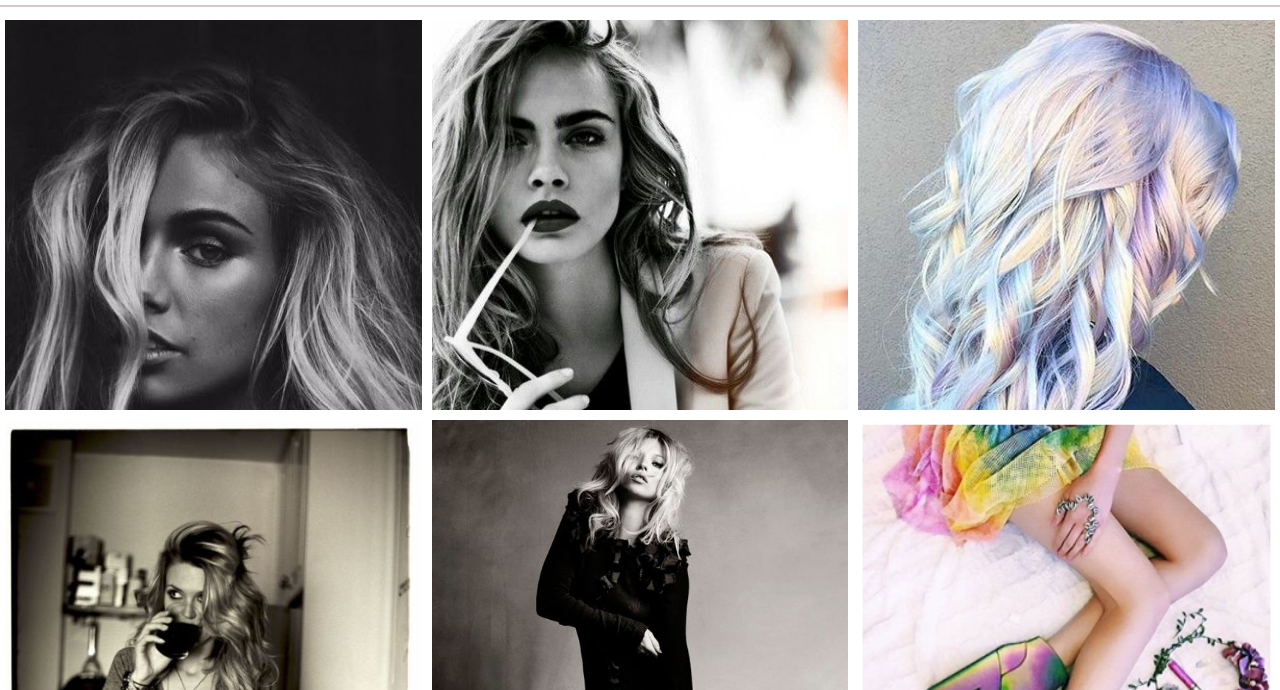
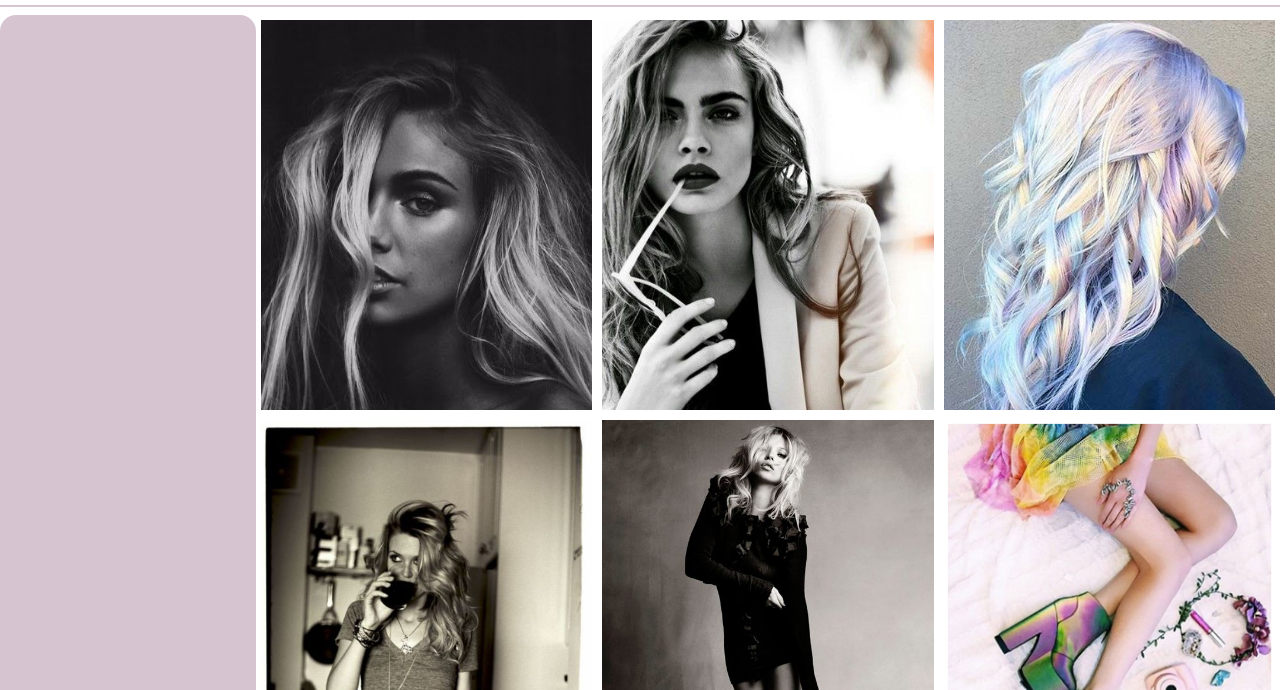
Before and after one commit to megankaluza/fashion-blog, a plain HTML site: page index.html in a window 1280 px wide. Shown: the part 110-800 px from the top of the page. Drawn offline with Linux system fonts and the light colour scheme.

Commit message:
add two columns

```diff
--- a/css/styles.scss
+++ b/css/styles.scss
@@ -15,6 +15,25 @@ hr {
 span {
   color: $lilac;
 }
+
+// Columns
+
+.columns {
+  display: flex;
+}
+
+.column {
+  @extend %opacity;
+  background: $lilac;
+  border-radius: 1em;
+  flex: .5;
+}
+
+.mainColumn {
+  flex: 2;
+}
+
+// Gallery
 
 .box {
   width: 200px;
--- a/index.html
+++ b/index.html
@@ -20,6 +20,11 @@
     </header>
     <h1 id="header-title">eccentric</h1>
     <hr>
+    <div class="columns">
+      <div class="column">
+
+      </div>
+      <div class="mainColumn">
     <div class="galleryOne">
       <div class="box" id="imageOne">
       </div>
@@ -44,6 +49,8 @@
       <div class="box" id="imageNine">
       </div>
     </div>
+  </div>
+</div>
     <footer><h1 id="footer-title">aesthetic</h1></footer>
     <hr>
     <!--Scripts-->
```
Also changed, not shown: css/styles.css, 1 other file.
